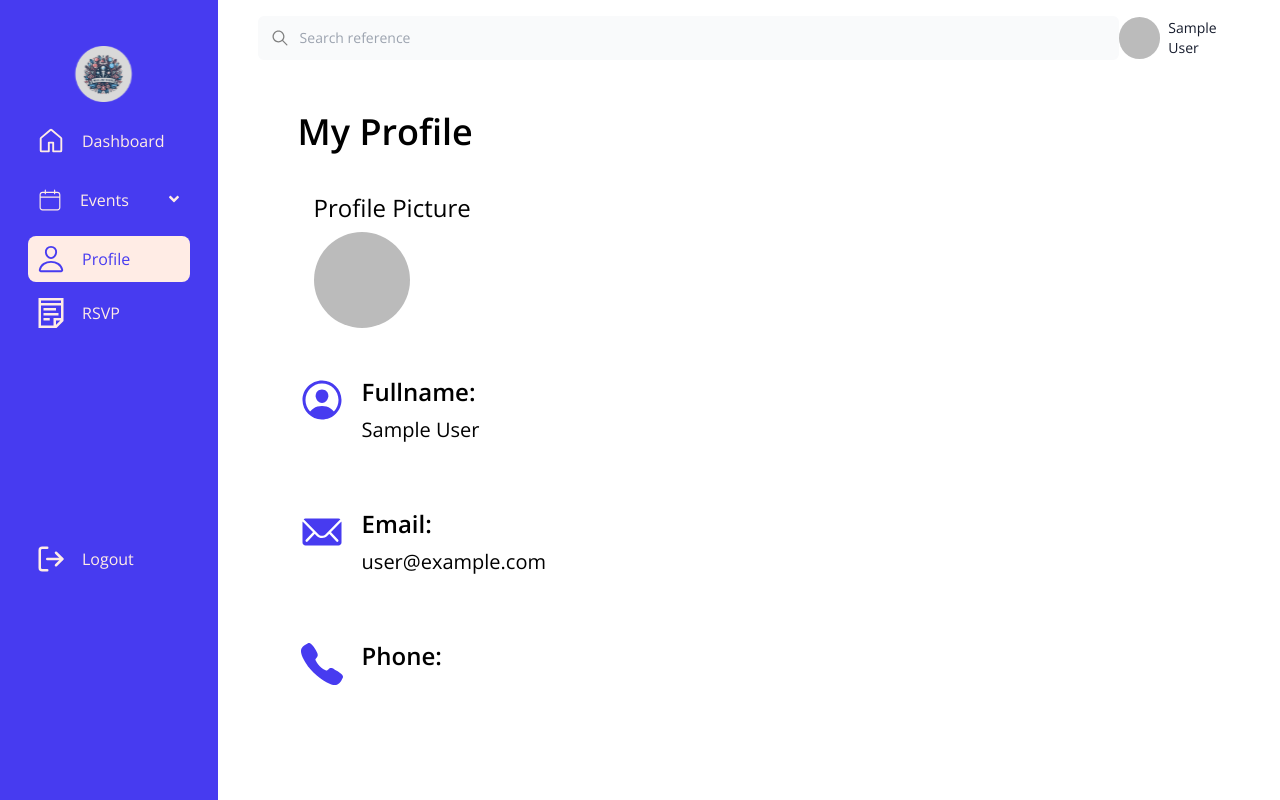
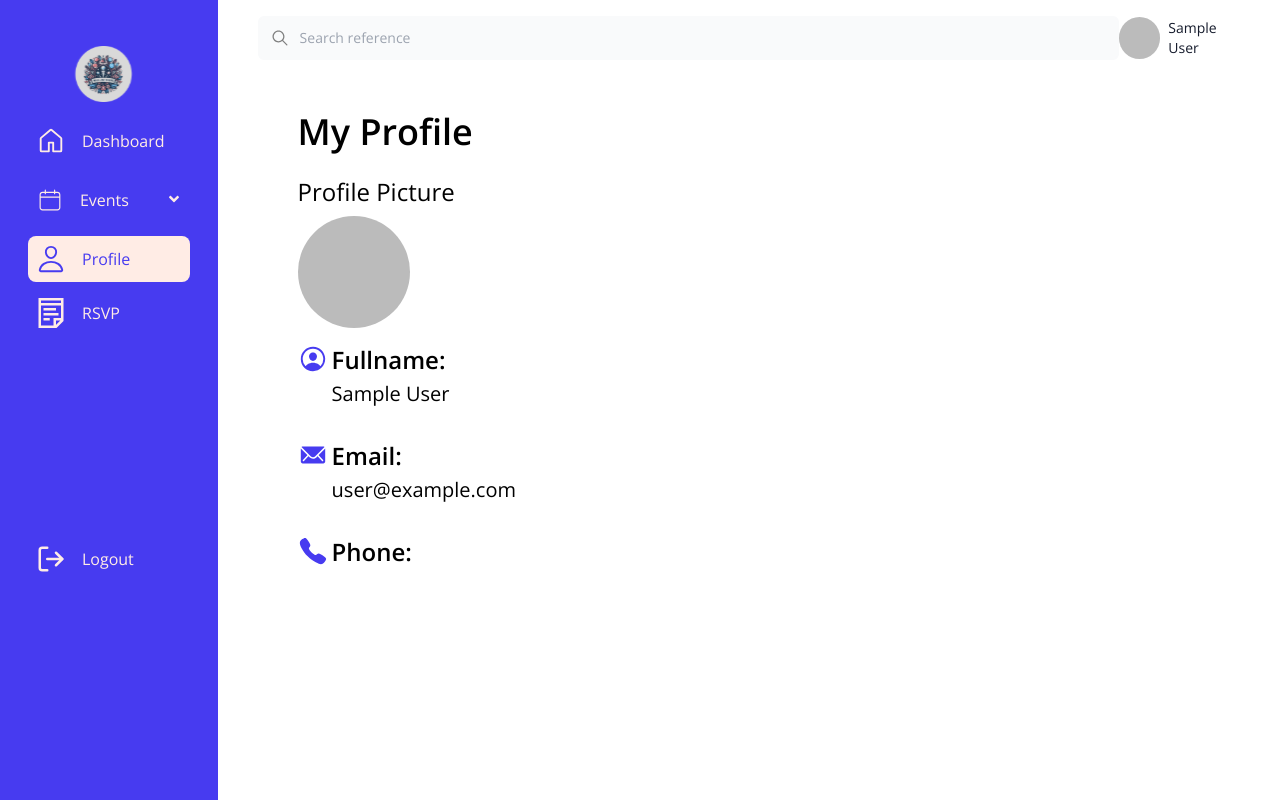
Before and after one commit to Areebah-snow/adch-group-5, a React (Vite) app: page /profile in a window 1280 px wide. Built offline with nearby package versions, Linux system fonts and the light colour scheme; no server answers; sample sign-in values are in the browser's storage.

Commit message:
Edited Profile Page

```diff
--- a/src/Pages/Dashboard/Profile.jsx
+++ b/src/Pages/Dashboard/Profile.jsx
@@ -15,12 +15,12 @@ const Profile = () => {
       <Mobilesidebar />
       <div className="lg:ml-[17%]">
         <Nav />
-        <div className="flex flex-col px-6 h-full lg:px-20 mt-12 justify-between">
+        <div className="flex flex-col px-6 lg:px-20 mt-12 justify-between items-start">
           <h1 className="font-semibold text-4xl mb-4">My Profile</h1>
-          <div className="w-80 m-4">
+          <div className="w-80">
             <h1 className=" text-2xl my-2">Profile Picture</h1>
             <img
-              width="30%"
+              width="35%"
               className="rounded-full aspect-square"
               src={auth.currentUser?.photoURL || profilepic}
               alt="profile pic"
@@ -76,9 +76,9 @@ const Profile = () => {
 };
 const ProfileItem = function ({ icon, item, category }) {
   return (
-    <div className="flex justify center items-start my-4 gap-4 rounded-md p-4 pl-0">
-      <span className="text-4xl md:text-5xl text-[#473bf0]">{icon}</span>
-      <div className="flex flex-col justify-center items-start gap-2">
+    <div className="flex justify center items-start gap-1 rounded-md p-4 pl-0">
+      <span className="text-4xl md:text-3xl text-[#473bf0]">{icon}</span>
+      <div className="flex flex-col justify-center items-start gap-1">
         <h1 className="font-semibold text-xl md:text-2xl">{category}</h1>
         <h2 className="text-l md:text-xl">{item}</h2>
       </div>
```
